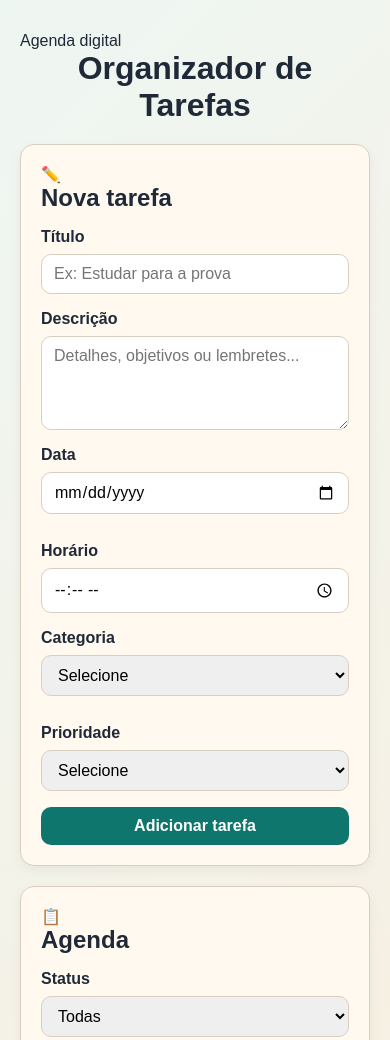
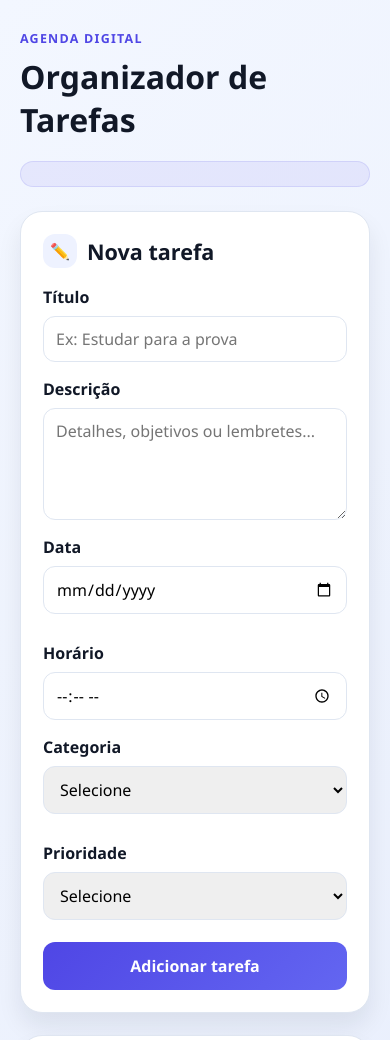
Before and after one commit to ianrohden-droid/av4, a website: page public/index.html in a window 390 px wide. Shown: the top 1040 px of the page. Drawn offline with Linux system fonts and the light colour scheme; no server answers.

Commit message:
Update style.css

```diff
--- a/public/style.css
+++ b/public/style.css
@@ -1,14 +1,16 @@
 :root {
-  --bg: #eef6f2;
-  --card: #fff9f0;
-  --primary: #0f766e;
-  --primary-dark: #115e59;
+  --bg: #f3f7ff;
+  --bg-strong: #e8eefc;
+  --card: #ffffff;
+  --primary: #4f46e5;
+  --primary-soft: #eef2ff;
   --success: #16a34a;
-  --danger: #dc2626;
+  --danger: #ef4444;
   --warning: #f59e0b;
-  --text: #1f2937;
+  --text: #111827;
   --muted: #6b7280;
-  --border: #d8cfc1;
+  --border: #dfe6f1;
+  --shadow: rgba(15, 23, 42, 0.08);
   --alta: #ef4444;
   --media: #f59e0b;
   --baixa: #10b981;
@@ -18,46 +20,91 @@
   box-sizing: border-box;
   margin: 0;
   padding: 0;
-  font-family: Arial, sans-serif;
+  font-family: "Segoe UI", Tahoma, Geneva, Verdana, sans-serif;
 }
 
 body {
-  background: linear-gradient(135deg, #eef6f2 0%, #f8efe1 100%);
+  min-height: 100vh;
+  background: linear-gradient(135deg, var(--bg) 0%, var(--bg-strong) 100%);
   color: var(--text);
 }
 
 .container {
-  max-width: 1100px;
+  max-width: 1200px;
   margin: 0 auto;
-  padding: 32px 20px 48px;
+  padding: 30px 20px 45px;
 }
 
-header {
-  margin-bottom: 20px;
+.topbar {
+  display: flex;
+  justify-content: space-between;
+  align-items: end;
+  gap: 20px;
+  margin-bottom: 24px;
+}
+
+.eyebrow {
+  font-size: 0.78rem;
+  letter-spacing: 0.1em;
+  text-transform: uppercase;
+  color: var(--primary);
+  font-weight: 700;
+  margin-bottom: 8px;
 }
 
 h1 {
-  font-size: 2rem;
-  text-align: center;
+  font-size: clamp(2rem, 4vw, 2.8rem);
+  font-weight: 800;
 }
 
-main {
+.contador-tarefas {
+  display: flex;
+  flex-wrap: wrap;
+  gap: 12px;
+  background: rgba(79, 70, 229, 0.08);
+  border: 1px solid rgba(79, 70, 229, 0.12);
+  padding: 12px 16px;
+  border-radius: 999px;
+  color: var(--muted);
+  font-size: 0.9rem;
+}
+
+.contador-tarefas strong {
+  color: var(--text);
+}
+
+.layout {
   display: grid;
-  grid-template-columns: 1fr 2fr;
-  gap: 20px;
+  grid-template-columns: minmax(300px, 420px) minmax(0, 1fr);
+  gap: 22px;
 }
 
 .card {
   background: var(--card);
   border: 1px solid var(--border);
-  border-radius: 14px;
-  box-shadow: 0 4px 12px rgba(15, 23, 42, 0.05);
-  padding: 20px;
+  border-radius: 22px;
+  box-shadow: 0 14px 24px var(--shadow);
+  padding: 22px;
 }
 
-.form-section h2,
-.list-section h2 {
-  margin-bottom: 16px;
+.section-title {
+  display: flex;
+  align-items: center;
+  gap: 10px;
+  margin-bottom: 18px;
+}
+
+.section-title h2 {
+  font-size: 1.35rem;
+}
+
+.icon {
+  display: inline-grid;
+  place-items: center;
+  width: 34px;
+  height: 34px;
+  border-radius: 12px;
+  background: var(--primary-soft);
 }
 
 .field-group {
@@ -69,7 +116,7 @@ main {
 
 .row {
   display: grid;
-  grid-template-columns: 1fr 1fr;
+  grid-template-columns: repeat(2, minmax(0, 1fr));
   gap: 12px;
 }
 
@@ -82,41 +129,45 @@ input,
 select,
 textarea,
 button {
-  border-radius: 10px;
+  border-radius: 12px;
   border: 1px solid var(--border);
-  padding: 10px 12px;
+  padding: 11px 12px;
   font-size: 1rem;
+  transition: all 0.2s ease;
 }
 
 input:focus,
 select:focus,
 textarea:focus {
-  outline: 2px solid rgba(59, 130, 246, 0.2);
-  border-color: var(--primary);
+  outline: none;
+  border-color: rgba(79, 70, 229, 0.7);
+  box-shadow: 0 0 0 3px rgba(79, 70, 229, 0.12);
 }
 
 textarea {
   resize: vertical;
-  min-height: 80px;
+  min-height: 100px;
 }
 
 .primary-btn,
 .action-btn {
   border: none;
   cursor: pointer;
-  transition: transform 0.2s ease, opacity 0.2s ease;
+  font-weight: 700;
 }
 
 .primary-btn {
-  background: var(--primary);
+  width: 100%;
+  background: linear-gradient(135deg, var(--primary), #6366f1);
   color: white;
-  width: 100%;
-  font-weight: 700;
+  padding: 13px 18px;
+  margin-top: 6px;
 }
 
 .primary-btn:hover,
 .action-btn:hover {
   transform: translateY(-1px);
+  filter: brightness(1.05);
 }
 
 .filters {
@@ -138,14 +189,14 @@ textarea {
 
 .tarefa {
   border: 1px solid var(--border);
-  border-radius: 12px;
+  border-radius: 18px;
   padding: 16px;
-  background: #f7fbf6;
+  background: linear-gradient(180deg, #ffffff 0%, #f9fbff 100%);
 }
 
 .tarefa.concluida {
-  opacity: 0.7;
-  background: #ece7df;
+  opacity: 0.78;
+  background: linear-gradient(180deg, #f5f7fb 0%, #eef2f7 100%);
 }
 
 .tarefa.concluida .titulo {
@@ -157,21 +208,34 @@ textarea {
   justify-content: space-between;
   align-items: flex-start;
   gap: 12px;
-  margin-bottom: 10px;
+  margin-bottom: 12px;
+}
+
+.categoria-chip {
+  display: inline-block;
+  background: rgba(79, 70, 229, 0.08);
+  color: var(--primary);
+  border-radius: 999px;
+  padding: 5px 10px;
+  margin-bottom: 8px;
+  font-size: 0.75rem;
+  font-weight: 700;
 }
 
 .titulo {
-  font-size: 1.2rem;
-  font-weight: 700;
+  font-size: 1.28rem;
+  font-weight: 800;
+  line-height: 1.3;
 }
 
 .badge {
   display: inline-block;
-  padding: 5px 10px;
+  padding: 6px 10px;
   border-radius: 999px;
-  font-size: 0.75rem;
-  font-weight: 700;
+  font-size: 0.73rem;
+  font-weight: 800;
   color: white;
+  white-space: nowrap;
 }
 
 .badge.alta {
@@ -188,13 +252,14 @@ textarea {
 
 .meta {
   color: var(--muted);
-  font-size: 0.95rem;
+  font-size: 0.96rem;
   margin-bottom: 8px;
+  line-height: 1.5;
 }
 
 .status {
   font-weight: 700;
-  margin-bottom: 10px;
+  margin: 8px 0 12px;
 }
 
 .status.pendente {
@@ -208,40 +273,75 @@ textarea {
 .actions {
   display: flex;
   gap: 10px;
-  margin-top: 8px;
+  flex-wrap: wrap;
 }
 
 .action-btn {
-  padding: 8px 12px;
-  font-weight: 600;
+  padding: 9px 13px;
+  color: white;
 }
 
 .action-btn.concluir {
   background: var(--success);
-  color: white;
 }
 
 .action-btn.excluir {
   background: var(--danger);
-  color: white;
 }
 
 .empty-state {
   text-align: center;
   color: var(--muted);
-  padding: 20px;
+  background: #f9fafb;
   border: 1px dashed var(--border);
-  border-radius: 12px;
+  border-radius: 16px;
+  padding: 26px 18px;
 }
 
-@media (max-width: 760px) {
-  main {
+.toast {
+  position: fixed;
+  right: 24px;
+  bottom: 24px;
+  transform: translateY(20px);
+  opacity: 0;
+  pointer-events: none;
+  padding: 12px 16px;
+  border-radius: 12px;
+  color: white;
+  font-weight: 700;
+  box-shadow: 0 12px 20px rgba(15, 23, 42, 0.14);
+  transition: all 0.25s ease;
+  background: var(--success);
+}
+
+.toast.show {
+  opacity: 1;
+  transform: translateY(0);
+}
+
+.toast.erro {
+  background: var(--danger);
+}
+
+@media (max-width: 860px) {
+  .layout {
     grid-template-columns: 1fr;
   }
+}
 
-  .row,
-  .filters {
+@media (max-width: 560px) {
+  .topbar,
+  .filters,
+  .row {
     grid-template-columns: 1fr;
     display: grid;
   }
+
+  .topbar {
+    align-items: start;
+  }
+
+  .contador-tarefas {
+    border-radius: 16px;
+  }
 }
```
